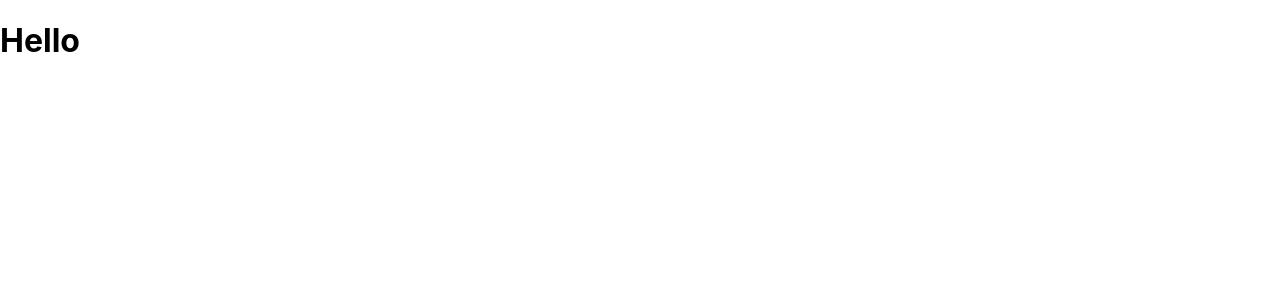
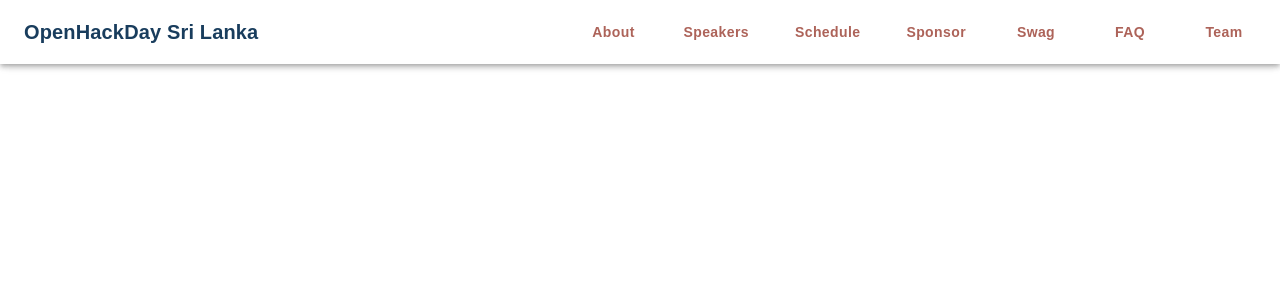
Before and after one commit to gcsrilanka/openhackday-lk-2021, a React (Create React App) app: page /home in a window 1280 px wide. Shown: the top 300 px of the page. Built offline with nearby package versions, Linux system fonts and the light colour scheme.

Commit message:
feat(NavBar):create nav bar

```diff
--- a/package.json
+++ b/package.json
@@ -5,6 +5,7 @@
 	"dependencies": {
 		"@emotion/react": "^11.4.1",
 		"@emotion/styled": "^11.3.0",
+		"@material-ui/core": "^4.12.3",
 		"@mui/icons-material": "^5.0.3",
 		"@mui/material": "^5.0.3",
 		"@testing-library/jest-dom": "^5.11.4",
@@ -19,6 +20,7 @@
 		"prettier": "^2.4.1",
 		"react": "^17.0.2",
 		"react-dom": "^17.0.2",
+		"react-hook-form": "^7.17.4",
 		"react-query": "^3.24.5",
 		"react-router-dom": "^5.3.0",
 		"react-scripts": "^4.0.3",
--- a/src/components/Navbar/Navbar.tsx
+++ b/src/components/Navbar/Navbar.tsx
@@ -1,7 +1,247 @@
-const Navbar = () => (
-    <div>
-        <h1>NavBar</h1>
-    </div>
-)
+import {
+	AppBar,
+	Toolbar,
+	Typography,
+	makeStyles,
+	Button,
+	IconButton,
+	Drawer,
+	Link,
+	MenuItem,
+} from '@material-ui/core'
+import MenuIcon from '@mui/icons-material/Menu'
+import { useState, useEffect } from 'react'
+import { Link as RouterLink } from 'react-router-dom'
 
-export default Navbar
+const headersData = [
+	{
+		label: 'About',
+		href: '/About',
+	},
+	{
+		label: 'Speakers',
+		href: '/Speakers',
+	},
+	{
+		label: 'Schedule',
+		href: '/Schedule',
+	},
+	{
+		label: 'Sponsor',
+		href: '/Sponsor',
+	},
+	{
+		label: 'Swag',
+		href: '/Swag',
+	},
+	{
+		label: 'FAQ',
+		href: '/FAQ',
+	},
+	{
+		label: 'Team',
+		href: '/Team',
+	},
+]
+
+const useStyles = makeStyles(() => ({
+	header: {
+		width: '100%',
+		backgroundColor: '#ffffff',
+		'@media (max-width: 900px)': {
+			paddingLeft: 0,
+		},
+		color: '#AD6359',
+	},
+	logo: {
+		fontFamily: 'Work Sans, sans-serif',
+		fontWeight: 600,
+		color: '#193D5D',
+		textAlign: 'left',
+	},
+	menuButton: {
+		fontFamily: 'Work Sans, sans-serif',
+		fontWeight: 700,
+		size: '18px',
+		marginLeft: '30px',
+		textTransform: 'none',
+		color: '#AD6359',
+		'@media (max-width: 1024px)': {
+			marginLeft: '10px',
+		},
+	},
+	toolbar: {
+		display: 'flex',
+		justifyContent: 'space-between',
+	},
+	drawerContainer: {
+		padding: '20px 30px',
+	},
+	active: {
+		width: '6px',
+		height: '6px',
+		backgroundColor: '#193D5D',
+		color: '#193D5D',
+		borderRadius: '100%',
+		marginRight: '10px',
+		'@media (max-width: 900px)': {
+			color: '#193D5D',
+		},
+		display: 'block',
+	},
+	activeTextColor: {
+		color: '#193D5D',
+		textDecoration: '#193D5D',
+		'@media (max-width: 900px)': {
+			color: '#193D5D !important',
+			textDecoration: '#193D5D',
+		},
+	},
+}))
+
+export default function Header() {
+	const {
+		header,
+		logo,
+		menuButton,
+		toolbar,
+		drawerContainer,
+		active,
+		activeTextColor,
+	} = useStyles()
+
+	const [state, setState] = useState({
+		mobileView: false,
+		drawerOpen: false,
+	})
+
+	const { mobileView, drawerOpen } = state
+
+	useEffect(() => {
+		const setResponsiveness = () =>
+			window.innerWidth < 900
+				? setState(prevState => ({ ...prevState, mobileView: true }))
+				: setState(prevState => ({ ...prevState, mobileView: false }))
+
+		setResponsiveness()
+
+		window.addEventListener('resize', () => setResponsiveness())
+
+		return () => {
+			window.removeEventListener('resize', () => setResponsiveness())
+		}
+	}, [])
+
+	const displayDesktop = () => (
+		<Toolbar className={toolbar}>
+			{OpenHackDaySriLankaTitel}
+			<div>{getMenuButtons()}</div>
+		</Toolbar>
+	)
+
+	const displayMobile = () => {
+		const handleDrawerOpen = () =>
+			setState(prevState => ({ ...prevState, drawerOpen: true }))
+		const handleDrawerClose = () =>
+			setState(prevState => ({ ...prevState, drawerOpen: false }))
+
+		return (
+			<Toolbar>
+				<IconButton
+					{...{
+						edge: 'start',
+						color: 'inherit',
+						'aria-label': 'menu',
+						'aria-haspopup': 'true',
+						onClick: handleDrawerOpen,
+					}}
+				>
+					<MenuIcon />
+				</IconButton>
+
+				<Drawer
+					{...{
+						anchor: 'left',
+						open: drawerOpen,
+						onClose: handleDrawerClose,
+					}}
+				>
+					<div className={drawerContainer}>{getDrawerChoices()}</div>
+				</Drawer>
+
+				<div>{OpenHackDaySriLankaTitel}</div>
+			</Toolbar>
+		)
+	}
+
+	const getDrawerChoices = () =>
+		headersData.map(({ label, href }) => (
+			<Link
+				{...{
+					component: RouterLink,
+					to: href,
+					color: 'inherit',
+					style: { textDecoration: 'none', color: '#AD6359' },
+					key: label,
+					onClick: setActiveLinkClass,
+					id: label + 1,
+				}}
+			>
+				<MenuItem>
+					<span {...{ id: label }} />
+					{label}
+				</MenuItem>
+			</Link>
+		))
+
+	const OpenHackDaySriLankaTitel = (
+		<Typography variant='h6' component='h1' className={logo}>
+			OpenHackDay Sri Lanka
+		</Typography>
+	)
+
+	const getMenuButtons = () =>
+		headersData.map(({ label, href }) => (
+			<Button
+				{...{
+					key: label,
+					color: 'inherit',
+					to: href,
+					component: RouterLink,
+					className: menuButton,
+					onClick: setActiveLinkClass,
+					id: label + 1,
+				}}
+			>
+				<span {...{ id: label }} />
+				{label}
+			</Button>
+		))
+
+	const setActiveLinkClass = () => {
+		// get current page path
+		const path = window.location.hash
+		// set the active link class
+		const activeLink = path.split('/')[1]
+
+		const activeElement = document.getElementById(activeLink)
+
+		// @ts-ignore: Object is possibly 'null'
+		const activeElementText = document.getElementById(activeLink + 1)
+
+		// @ts-ignore: Object is possibly 'null'
+		if (activeElement != null) {
+			activeElement.classList.add(active)
+			// @ts-ignore: Object is possibly 'null'
+			activeElementText.classList.add(activeTextColor)
+		}
+	}
+
+	return (
+		<header>
+			<AppBar className={header}>
+				{mobileView ? displayMobile() : displayDesktop()}
+			</AppBar>
+		</header>
+	)
+}
--- a/src/pages/Home/HomePage.tsx
+++ b/src/pages/Home/HomePage.tsx
@@ -1,5 +1,8 @@
+import Navbar from '../../components/Navbar/Navbar'
+
 const HomePage = () => (
 	<div>
+		<Navbar />
 		<h1>Hello</h1>
 	</div>
 )
```
Also changed, not shown: .eslintrc.json, 2 other files (tests, documents, lock files or other folders).
